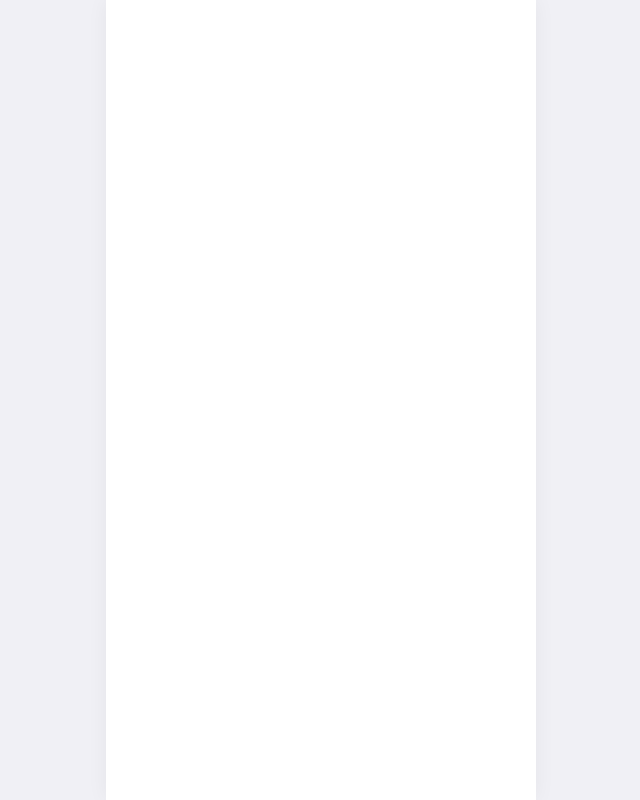
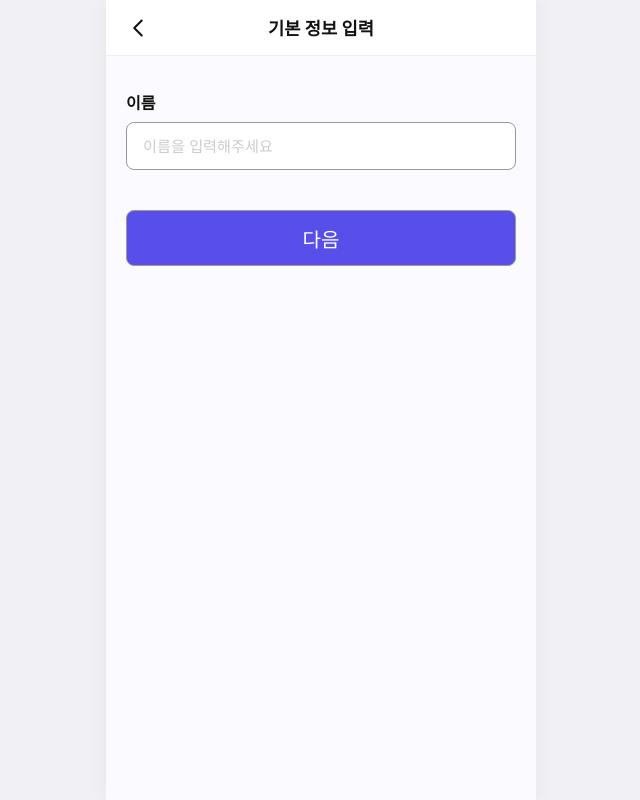
Before and after one commit to LikeLionUniv-INU-BeneFitU/BeneFitU-Frontend, a React (Vite) app: page /basic-info in a window 1280 px wide. Before the commit this address had no page. Shown: the whole page, without its empty margins (319-959 px from the left). Built offline with nearby package versions, Linux system fonts and the light colour scheme.

Commit message:
Feat: 기본 버튼 및 헤더 제작

```diff
--- a/src/App.jsx
+++ b/src/App.jsx
@@ -1,12 +1,16 @@
 import { BrowserRouter, Routes, Route } from 'react-router-dom';
 import AppLayout from './styles/AppLayout';
 import GlobalStyle from './styles/GlobalStyle';
+import BasicInfo from './pages/BasicInfo';
 
 function App() {
   return (
     <BrowserRouter>
+      <GlobalStyle />
       <AppLayout>
-        <Routes>{/*경로 추가 */}</Routes>
+        <Routes>
+          <Route path="/basic-info" element={<BasicInfo />} />
+        </Routes>
       </AppLayout>
     </BrowserRouter>
   );
--- /dev/null
+++ b/src/components/BasicButton.jsx
@@ -0,0 +1,36 @@
+import styled from 'styled-components';
+
+const StyledBtn = styled.button`
+  width: 100%;
+  height: 56px;
+  padding: 16px 44px;
+  border: 1px solid #999999; /* 와이어프레임의 선명한 테두리 느낌 반영 */
+  border-radius: 8px;
+
+  background-color: rgb(88, 79, 234);
+  //box-shadow: 2px 2px 4px rgba(0, 0, 0, 0.3);
+
+  font-size: 20px;
+  color: rgb(255, 255, 255);
+  /*transition:
+    transform 0.1s ease,
+    box-shadow 0.1s ease;*/
+
+  display: flex;
+  align-items: center;
+  justify-content: center;
+
+  /*&:active {
+    box-shadow: inset 2px 2px 2px rgba(0, 0, 0, 0.3);
+  }*/
+`;
+
+const BasicButton = ({ onClick, children }) => {
+  return (
+    <StyledBtn onClick={onClick} $content={children}>
+      {children}
+    </StyledBtn>
+  );
+};
+
+export default BasicButton;
--- /dev/null
+++ b/src/components/Header.jsx
@@ -0,0 +1,94 @@
+import React from 'react';
+import { useNavigate } from 'react-router-dom';
+import styled from 'styled-components';
+
+export default function Header({ title, onBack }) {
+  const navigate = useNavigate();
+
+  const handleBackClick = () => {
+    if (onBack) {
+      // 부모 컴포넌트에서 커스텀 루트나 함수를 지정했다면 실행
+      onBack();
+    } else {
+      // 별도로 지정하지 않았다면 단순히 이전 페이지로 이동
+      navigate(-1);
+    }
+  };
+
+  return (
+    <HeaderContainer>
+      <BackButton onClick={handleBackClick} aria-label="뒤로가기">
+        {/* 와이어프레임의 < 모양 아이콘 (SVG로 깔끔하게 처리) */}
+        <svg
+          xmlns="http://www.w3.org/2000/svg"
+          fill="none"
+          viewBox="0 0 24 24"
+          strokeWidth={2}
+          stroke="currentColor"
+        >
+          <path
+            strokeLinecap="round"
+            strokeLinejoin="round"
+            d="M15.75 19.5L8.25 12l7.5-7.5"
+          />
+        </svg>
+      </BackButton>
+      <Title>{title}</Title>
+      {/* 우측 공백 밸런스를 맞추기 위한 빈 더미 공간 */}
+      <EmptySpace />
+    </HeaderContainer>
+  );
+}
+
+// --- Styled Components (와이어프레임 기준 모바일 맞춤 스타일) ---
+const HeaderContainer = styled.header`
+  position: sticky;
+  top: 0;
+  left: 0;
+  right: 0;
+  height: 56px; /* 일반적인 모바일 상단 헤더 표준 높이 */
+  background-color: #ffffff;
+  display: flex;
+  align-items: center;
+  justify-content: space-between;
+  padding: 0 16px;
+  border-bottom: 1px solid #f0f0f0; /* 살짝 구분을 주는 밑줄 */
+  z-index: 100;
+`;
+
+const BackButton = styled.button`
+  background: none;
+  border: none;
+  padding: 4px;
+  cursor: pointer;
+  display: flex;
+  align-items: center;
+  justify-content: center;
+  color: #111111;
+
+  svg {
+    width: 24px;
+    height: 24px;
+  }
+
+  &:hover {
+    opacity: 0.7;
+  }
+`;
+
+const Title = styled.h1`
+  font-size: 1.1rem;
+  font-weight: 600;
+  color: #111111;
+  margin: 0;
+  text-align: center;
+  /* 절대적인 가운데 정렬을 보장하기 위한 설정 */
+  position: absolute;
+  left: 50%;
+  transform: translateX(-50%);
+  white-space: nowrap;
+`;
+
+const EmptySpace = styled.div`
+  width: 32px; /* BackButton과 좌우 대칭을 맞추기 위한 크기 */
+`;
--- /dev/null
+++ b/src/pages/BasicInfo.jsx
@@ -0,0 +1,32 @@
+import React, { useState } from 'react';
+import * as S from './BasicInfo.styles';
+import Header from '../components/Header';
+import BasicButton from '../components/BasicButton';
+
+export default function BasicInfo() {
+  const [name, setName] = useState('');
+
+  return (
+    <S.PageWrapper>
+      {/* 1. 상단 헤더 (변수 처리 및 뒤로가기 지정) */}
+      <Header title="기본 정보 입력" />
+
+      {/* 2. 본문 컨텐츠 */}
+      <S.ContentContainer>
+        <S.FormGroup>
+          <S.Label>이름</S.Label>
+          <S.Input
+            type="text"
+            placeholder="이름을 입력해주세요"
+            value={name}
+            onChange={(e) => setName(e.target.value)}
+          />
+        </S.FormGroup>
+        {/* 2. 이름 입력 폼 아래에 배치 (여백 처리를 위해 임시로 스타일을 주거나 감싸도 좋습니다) */}
+        <S.ButtonWrapper>
+          <BasicButton onClick={() => {}}>다음 </BasicButton>
+        </S.ButtonWrapper>
+      </S.ContentContainer>
+    </S.PageWrapper>
+  );
+}
--- /dev/null
+++ b/src/pages/BasicInfo.styles.js
@@ -0,0 +1,54 @@
+import styled from 'styled-components';
+
+// 모바일 웹앱 레이아웃 감싸기 (배경색 및 정렬)
+export const PageWrapper = styled.div`
+  max-width: 450px; /* 전형적인 모바일 뷰 너비 제한 */
+  min-height: 100vh;
+  margin: 0 auto;
+  background-color: #fafaff; /* 와이어프레임의 아주 연한 보랏빛/회색빛 톤 반영 */
+  display: flex;
+  flex-direction: column;
+  box-shadow: 0 0 20px rgba(0, 0, 0, 0.05); /* 모니터 확인용 테두리 음영 */
+`;
+
+export const ContentContainer = styled.main`
+  flex: 1;
+  padding: 24px 20px;
+`;
+
+export const FormGroup = styled.div`
+  display: flex;
+  flex-direction: column;
+  gap: 8px;
+  margin-top: 10px;
+`;
+
+export const Label = styled.label`
+  font-size: 1rem;
+  font-weight: 700;
+  color: #111111;
+`;
+
+export const Input = styled.input`
+  width: 100%;
+  height: 48px;
+  padding: 0 16px;
+  border: 1px solid #999999; /* 와이어프레임의 선명한 테두리 느낌 반영 */
+  border-radius: 8px;
+  font-size: 0.95rem;
+  background-color: #ffffff;
+  outline: none;
+
+  &::placeholder {
+    color: #cccccc;
+  }
+
+  &:focus {
+    border-color: #5c4ff2; /* 포인트 테마 컬러 (하단 다음 버튼 색상 계열) */
+  }
+`;
+
+export const ButtonWrapper = styled.div`
+  margin-top: auto;
+  padding-top: 40px; /* 이름 입력창과 버튼 사이의 간격 격리 */
+`;
```
